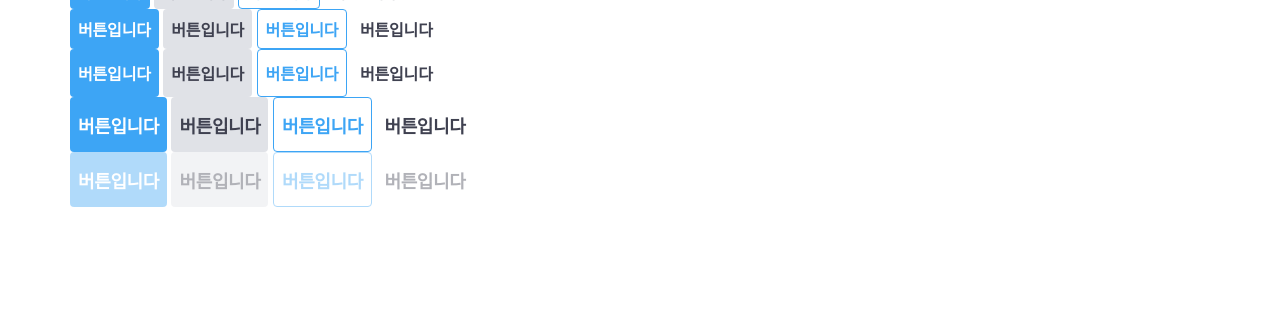
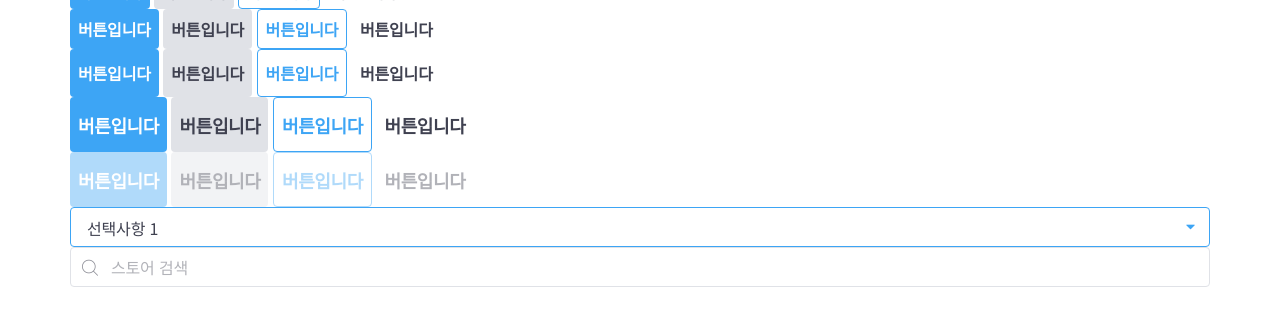
Before and after one commit to sorayeon/tomorrow-house, a website: page index.html in a window 1280 px wide. Shown: the part 207-532 px from the top of the page. Drawn offline with nearby package versions, Linux system fonts and the light colour scheme; files that its build step writes are made by us from their sources; files whose address does not match are found by name.

Commit message:
Implement common form components: select, input

```diff
--- a/index.html
+++ b/index.html
@@ -124,6 +124,23 @@
           버튼입니다
         </button>
       </div>
+
+      <div>
+        <div class="select-group is-active">
+          <select class="form-select">
+            <option value="1">선택사항 1</option>
+            <option value="2">선택사항 2</option>
+            <option value="3">선택사항 3</option>
+            <option value="4">선택사항 4</option>
+            <option value="5">선택사항 5</option>
+          </select>
+          <i class="ic-caret" aria-hidden></i>
+        </div>
+        <div class="input-group">
+          <i class="ic-search" aria-hidden></i>
+          <input class="form-input" type="text" placeholder="스토어 검색" />
+        </div>
+      </div>
     </div>
   </body>
 </html>
--- a/styles/main.scss
+++ b/styles/main.scss
@@ -16,5 +16,6 @@
 @import './modules/star-ratings';
 @import './modules/prices';
 @import './modules/buttons';
+@import './modules/forms';
 
 @import './layouts/grids';
--- /dev/null
+++ b/styles/modules/_forms.scss
@@ -0,0 +1,70 @@
+%form-base {
+  @include text-style(16, $primary);
+  display: block;
+  width: 100%;
+  height: 40px;
+  padding: 8px 16px;
+  background-color: $white;
+  border: 1px solid $border;
+  border-radius: 4px;
+  transition: background-color 200ms ease-in-out;
+  appearance: none;
+
+  &::placeholder {
+    color: $tertiary;
+  }
+
+  &:not(:disabled):hover {
+    background-color: $background;
+  }
+  &:disabled {
+    cursor: not-allowed;
+    opacity: 0.4;
+  }
+}
+
+.form-select,
+.form-input {
+  @extend %form-base;
+}
+
+// NOTE: Select
+.select-group {
+  position: relative;
+
+  &.is-active {
+    .form-select {
+      border-color: $blue;
+    }
+    .ic-caret {
+      color: $blue;
+    }
+  }
+
+  // select 안의 문자가 길어졌을때 caret 을 덥는 문제해결
+  .form-select {
+    padding-right: 40px;
+    text-overflow: ellipsis;
+  }
+  .ic-caret {
+    @include pos-center-y;
+    right: 8px;
+    font-size: 24px;
+    color: $tertiary;
+    pointer-events: none;
+  }
+}
+
+// NOTE: Input
+.input-group {
+  position: relative;
+  .form-input {
+    padding-left: 40px;
+  }
+  .ic-search {
+    @include pos-center-y;
+    left: 10px;
+    font-size: 20px;
+    color: $secondary;
+  }
+}
```
